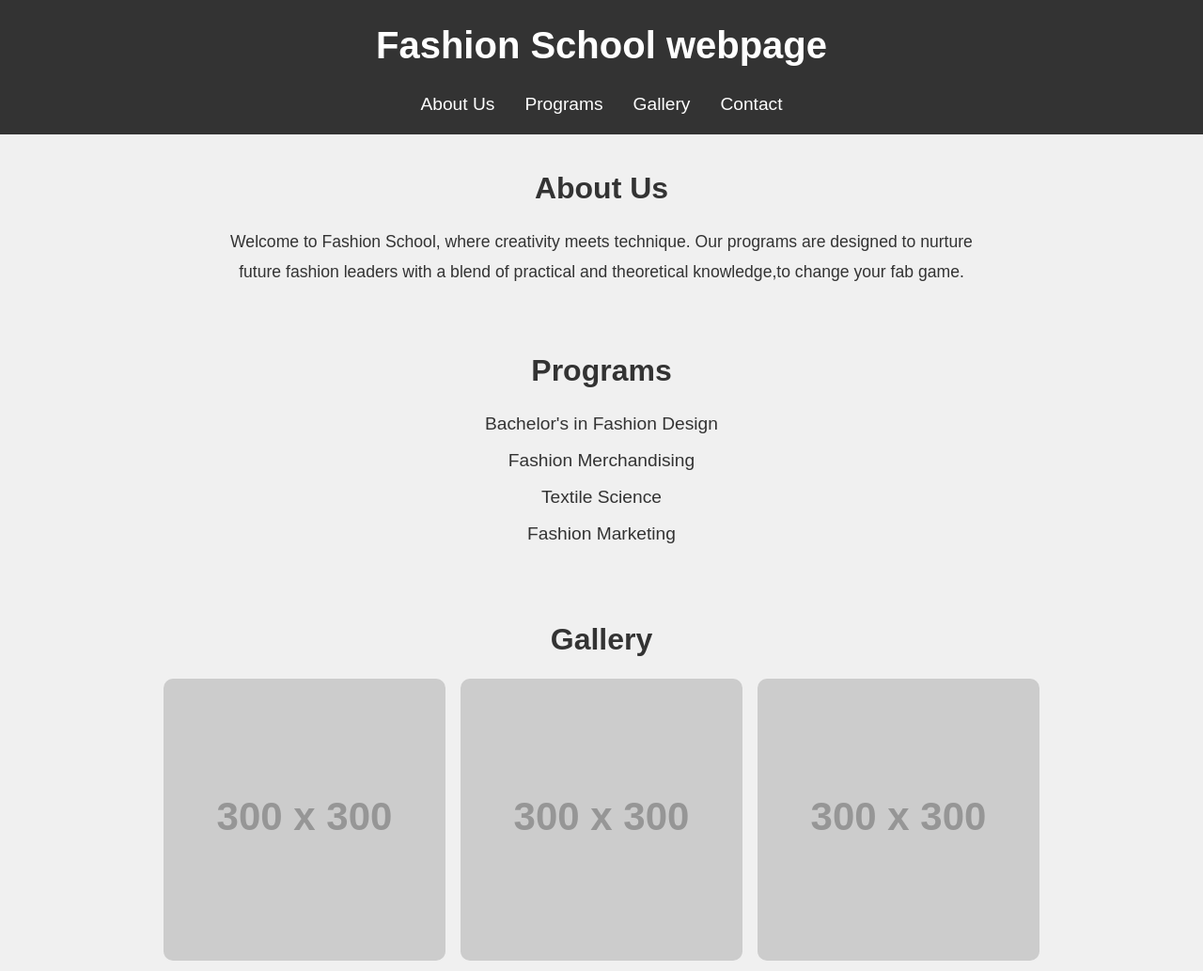
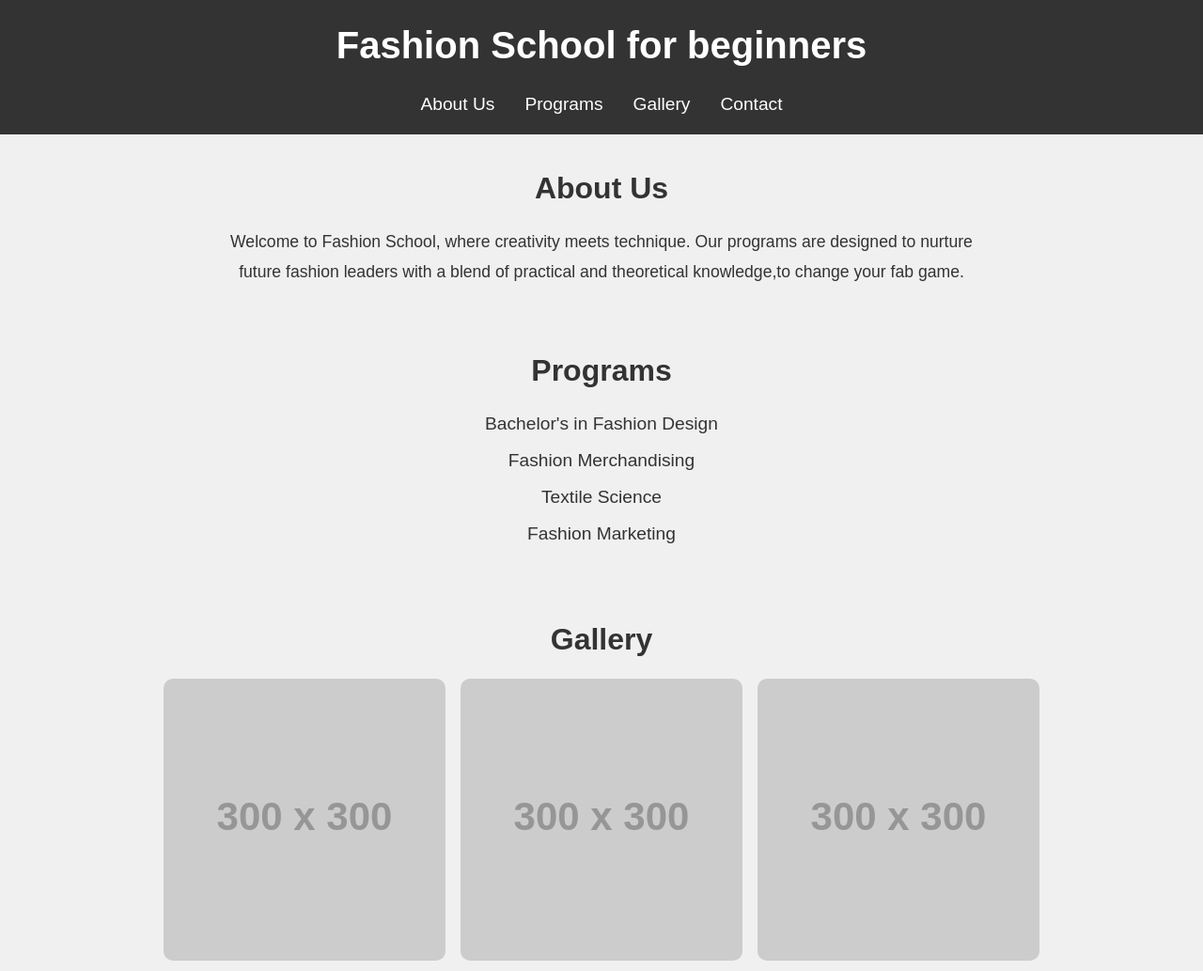
Before and after one commit to Teeyira10/Fashion-school, a plain HTML site: page index.html in a window 1280 px wide. Shown: the top 1033 px of the page at 94% size. Drawn offline with Linux system fonts and the light colour scheme; placeholder pictures from the web are drawn by us.

Commit message:
new header

```diff
--- a/index.html
+++ b/index.html
@@ -9,7 +9,7 @@
 <body>
     <header>
         <div class="logo">
-            <h1>Fashion School webpage</h1>
+            <h1>Fashion School for beginners</h1>
         </div>
         <nav>
             <ul>
```
